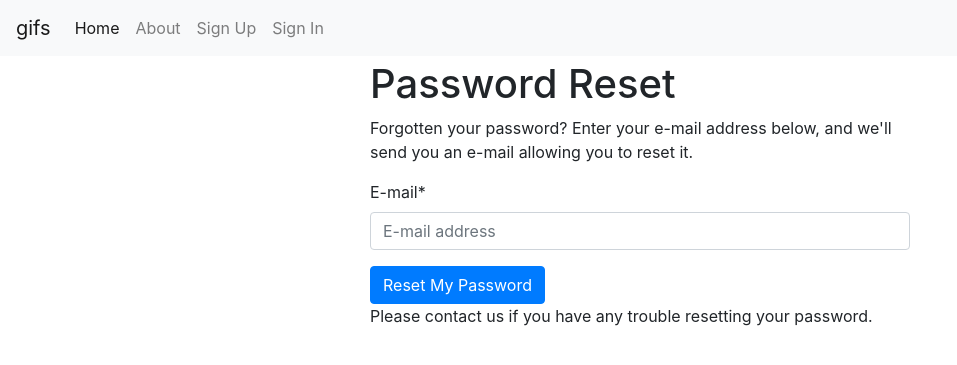
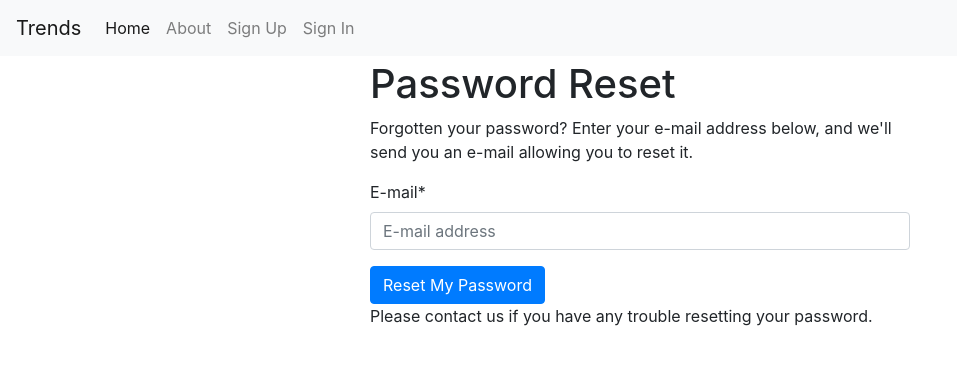
Before and after one commit to DTullis-Discover/TrendsAPI, a Django app: page /accounts/password/reset/ in a window 1280 px wide. Shown: the top 365 px of the page, without its empty margins (0-957 px from the left). Run offline with Django 3.2, Linux system fonts and the light colour scheme; some libraries are stand-ins or nearby versions.

Commit message:
Update navbar to say trends.

```diff
--- a/gifs/templates/base.html
+++ b/gifs/templates/base.html
@@ -39,7 +39,7 @@
         <button class="navbar-toggler navbar-toggler-right" type="button" data-toggle="collapse" data-target="#navbarSupportedContent" aria-controls="navbarSupportedContent" aria-expanded="false" aria-label="Toggle navigation">
           <span class="navbar-toggler-icon"></span>
         </button>
-        <a class="navbar-brand" href="{% url 'home:theHome' %}">gifs</a>
+        <a class="navbar-brand" href="{% url 'home:theHome' %}">Trends</a>
 
         <div class="collapse navbar-collapse" id="navbarSupportedContent">
           <ul class="navbar-nav mr-auto">
```
